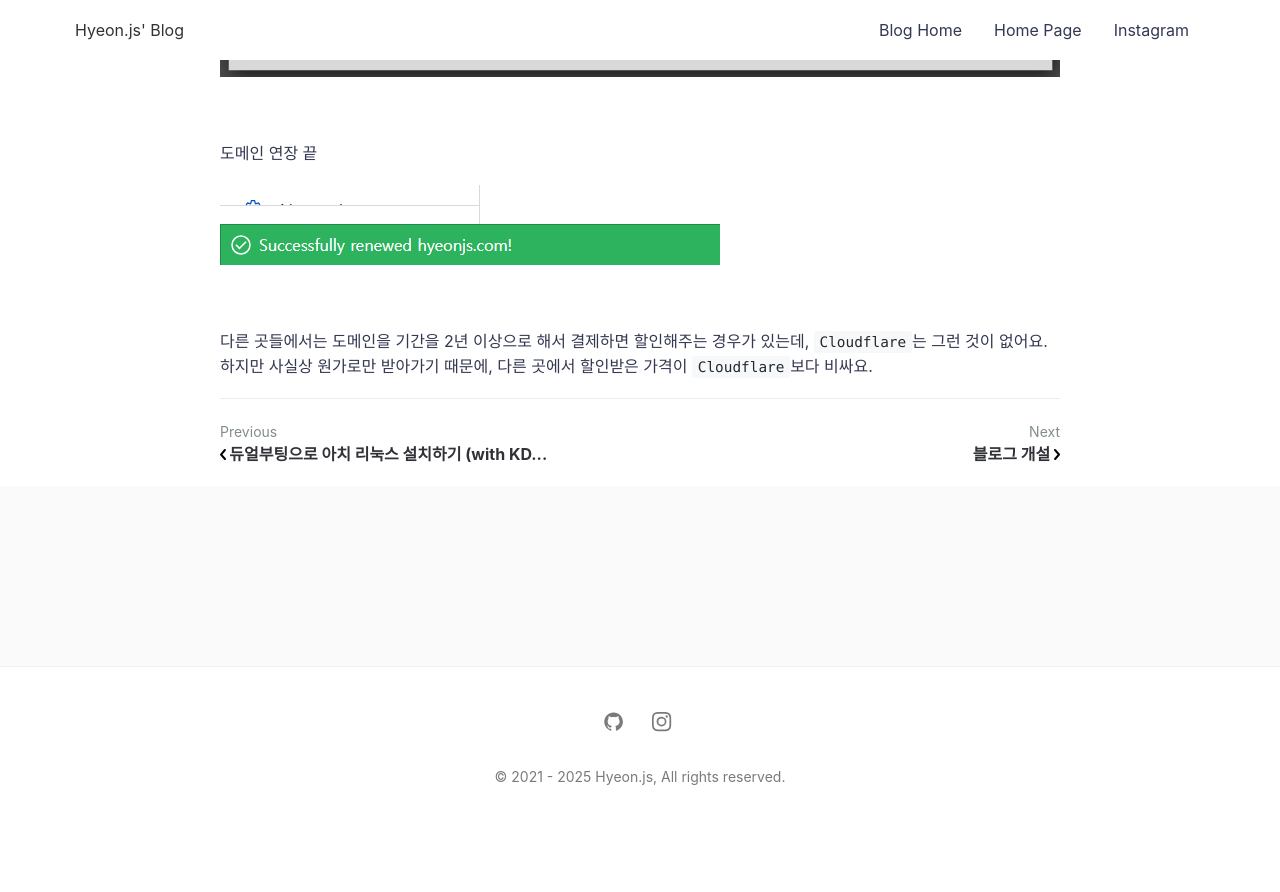
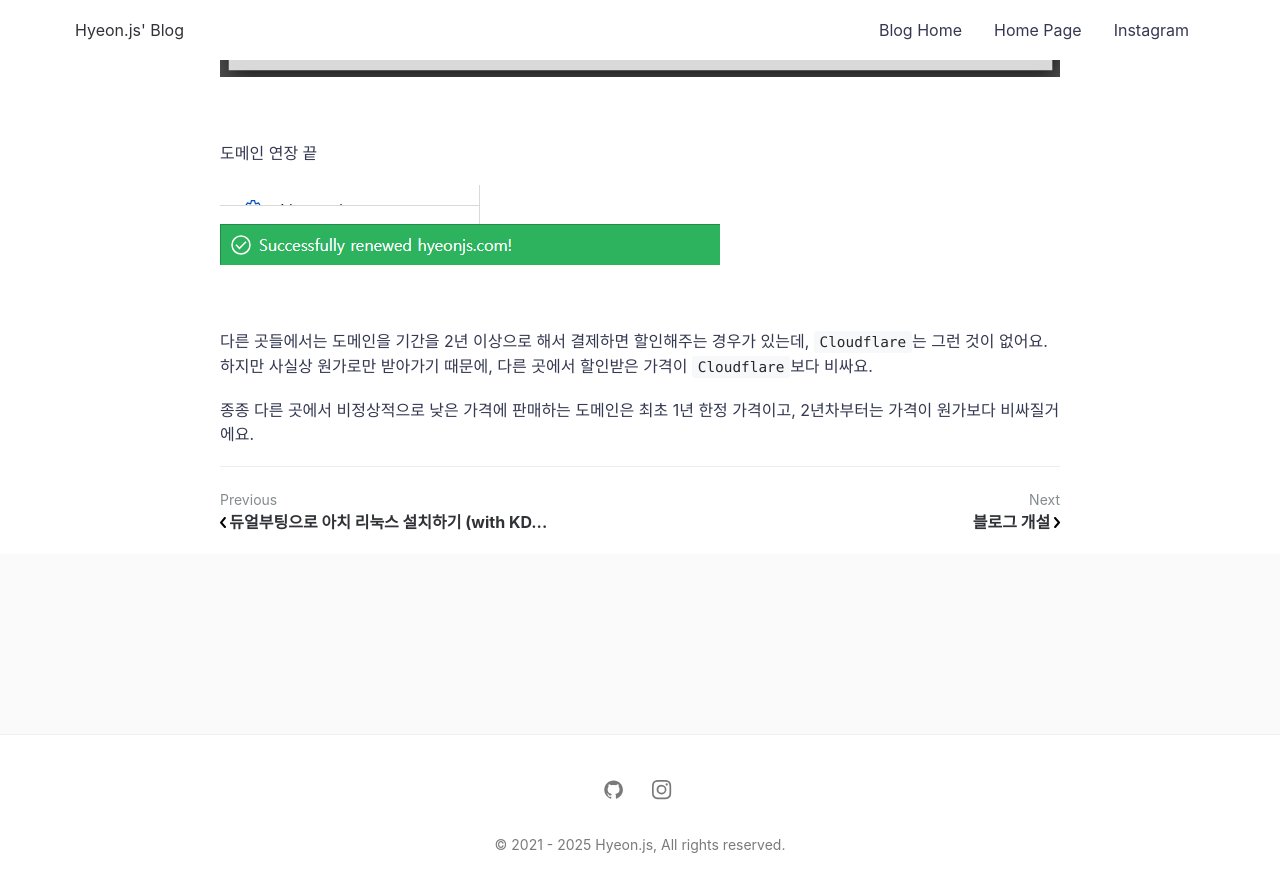
Before and after one commit to hyeon-js/blog, a Jekyll site: the page built from _pages/cloudflare-domain-register.md, in a window 1280 px wide and 900 px high, scrolled down 9094 px. Shown: the top 892 px of the window. Built offline with Jekyll 4.4.1, drawn with Linux system fonts in a browser that asks for light colours; comment, search, counter and statistics services are not loaded; before the commit the page ends 9926 px from its top, so only the background shows below that; some of the changed text lies outside the part shown.

Commit message:
post modified

```diff
--- a/_pages/cloudflare-domain-register.md
+++ b/_pages/cloudflare-domain-register.md
@@ -113,3 +113,5 @@ featured-img: cloudflare-domain-register.png
 
 다른 곳들에서는 도메인을 기간을 2년 이상으로 해서 결제하면 할인해주는 경우가 있는데, `Cloudflare`는 그런 것이 없어요.
 하지만 사실상 원가로만 받아가기 때문에, 다른 곳에서 할인받은 가격이 `Cloudflare`보다 비싸요.
+
+종종 다른 곳에서 비정상적으로 낮은 가격에 판매하는 도메인은 최초 1년 한정 가격이고, 2년차부터는 가격이 원가보다 비싸질거에요.
```
